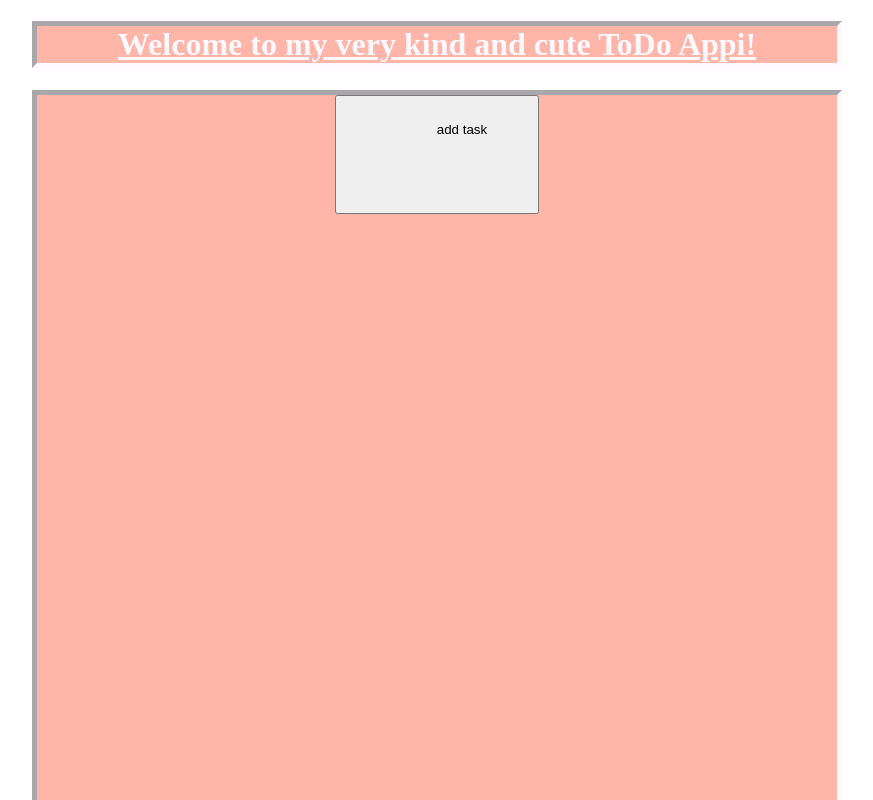
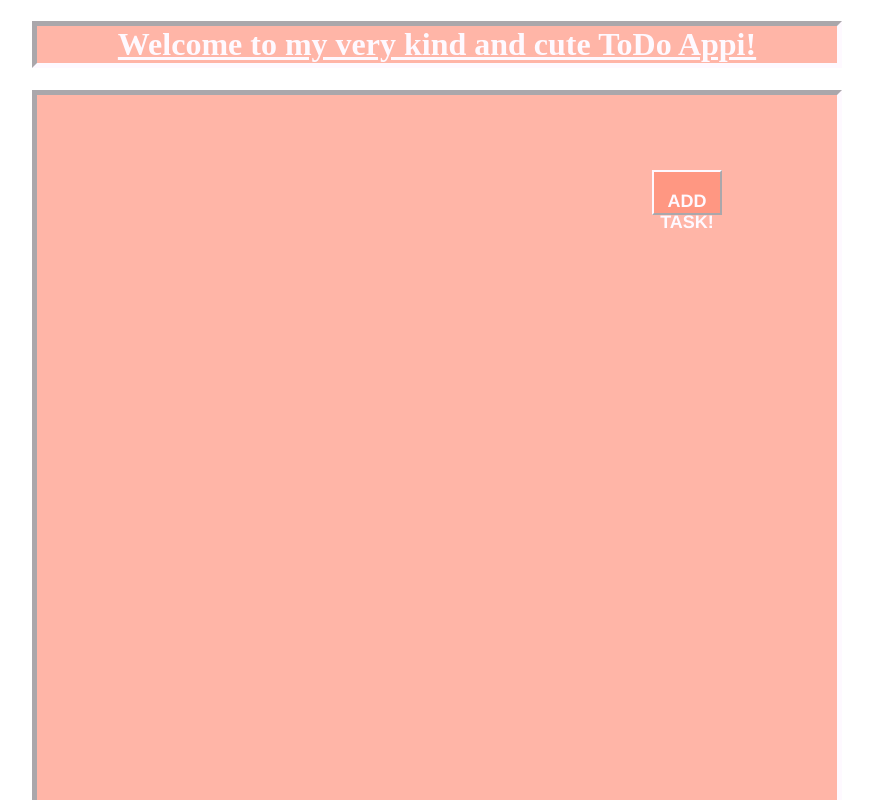
Before and after one commit to ZainabHarjan/ToDoApp, a SvelteKit app: page / in a window 1280 px wide. Shown: the top 800 px of the page, without its empty margins (203-1076 px from the left). Built offline with nearby package versions, Linux system fonts and the light colour scheme.

Commit message:
some random formatting stuff

```diff
--- a/src/routes/+page.svelte
+++ b/src/routes/+page.svelte
@@ -2,11 +2,10 @@
 
 <style>
    p {
-        font-family: fantasy;
-        color: darkgoldenrod;
-        align-items: center;
-        size: 16;
-
+        font-family: 'Franklin Gothic Medium', 'Arial Narrow', Arial, sans-serif;
+        color: #fef9ff;
+        font-size: 18px;
+        font-weight: bolder;
     }
 
 
@@ -41,16 +40,21 @@
     }
 
     button {
-        padding: 25px 50px 75px 100px;
+       margin: 75px 0px 25px 500px;
+       background-color: #ff9782;
+       width: 70px;
+       height: 45px;
+       border-color: #fef9ff;
     }
 
 </style>
 
 <body>
-
     <center>
         <div>
-            <button>add task</button>
+            <button>
+                <p>ADD TASK!</p>
+            </button>
         </div>
     </center>
 </body>
```
